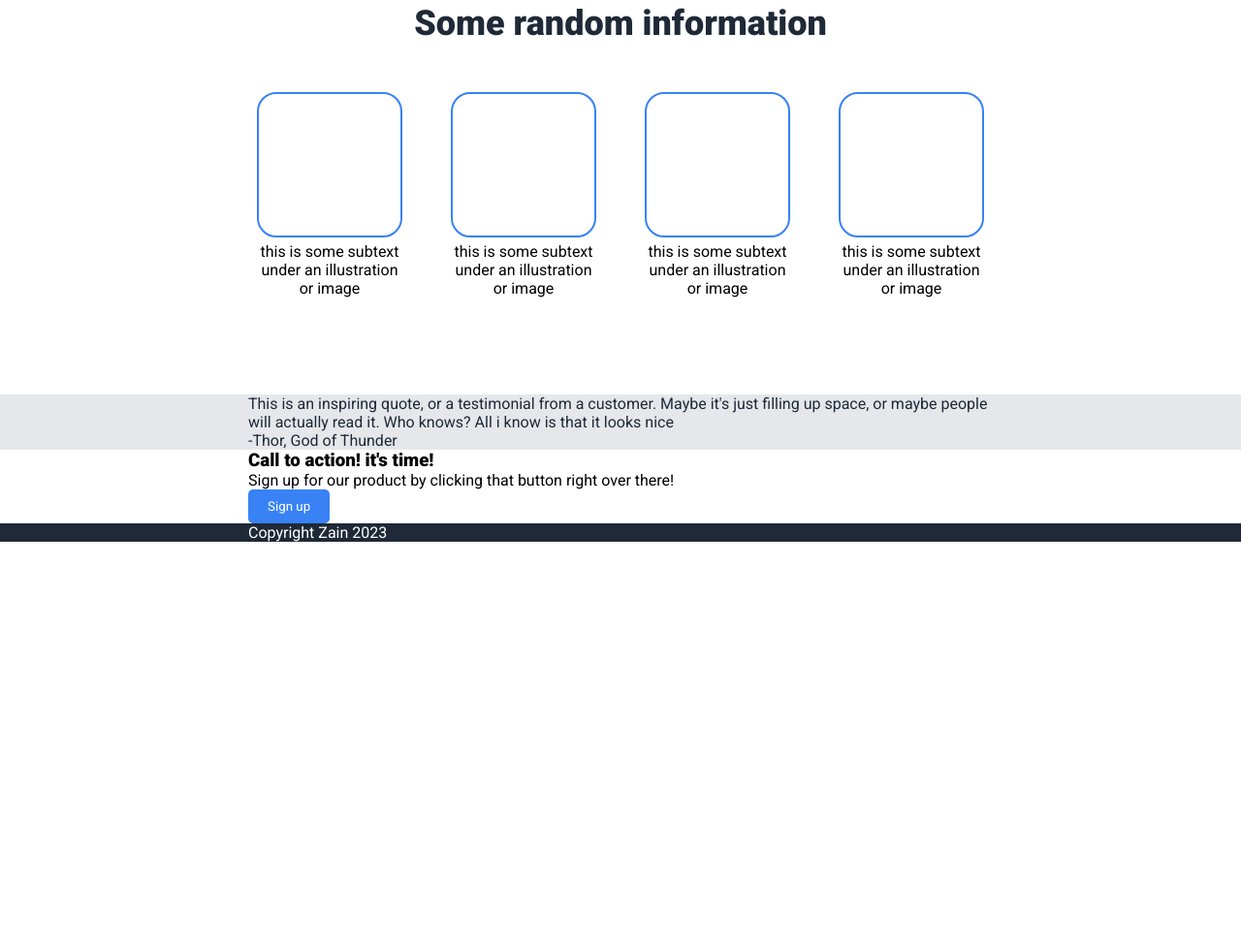
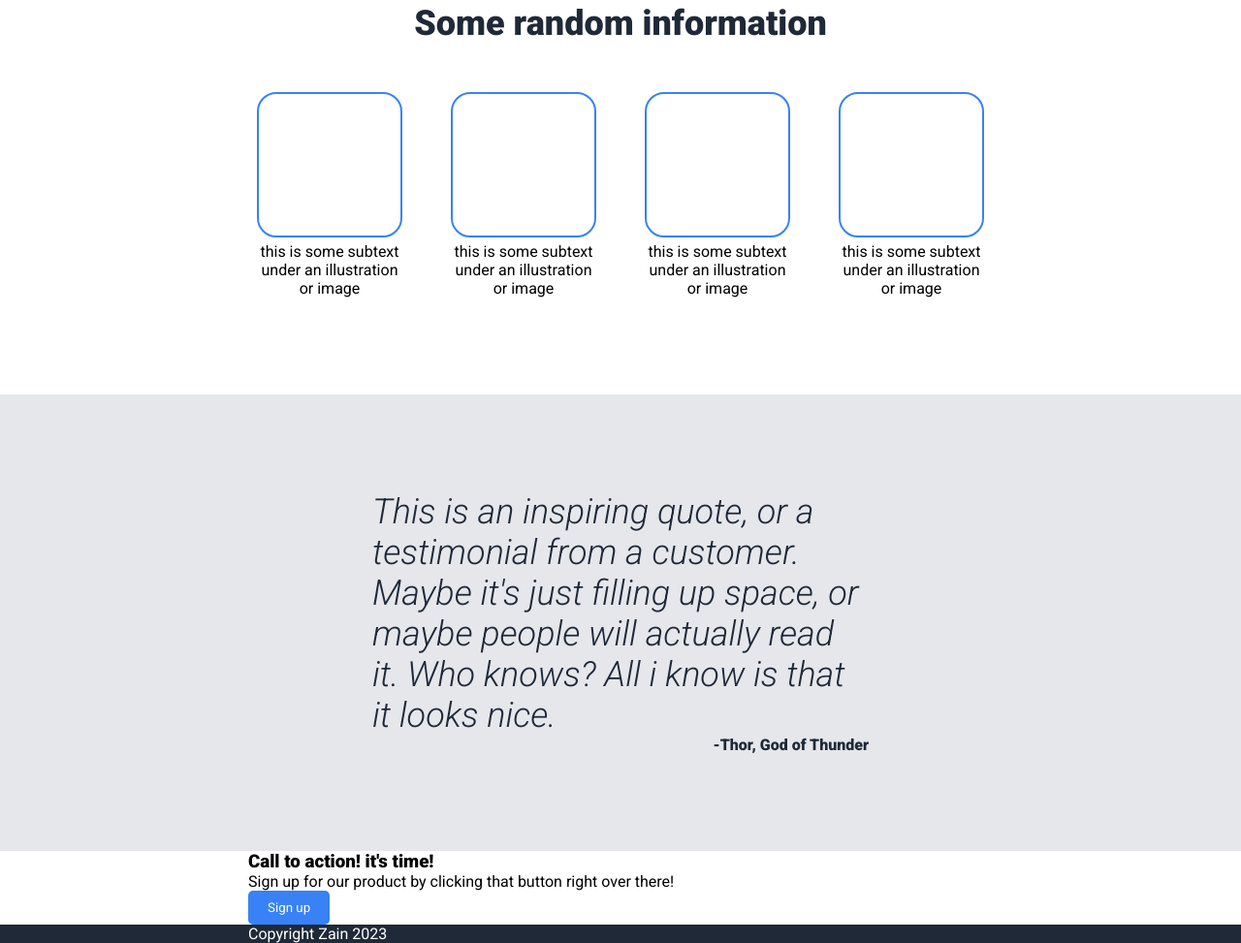
Before and after one commit to YoursTrulyZain/landing-page, a plain HTML site: page index.html in a window 1280 px wide. Shown: the part 607-1580 px from the top of the page at 97% size. Before the commit the page ends 1166 px from the top, so only its background shows below. Drawn offline with Linux system fonts and the light colour scheme.

Commit message:
Add styles to quote section

```diff
--- a/index.html
+++ b/index.html
@@ -64,10 +64,10 @@
         </div>
     </div>
     <div class="quote background">
-        <div class="width">
+        <div class="quote-width">
             <div class="body quote">
-                <p id="quote">This is an inspiring quote, or a testimonial from a customer. Maybe it's just filling up space, or maybe people will actually read it. Who knows? All i know is that it looks nice</p>
-                <p id="signature">-Thor, God of Thunder</p>
+                <div id="quote" class="quote-text"><p>This is an inspiring quote, or a testimonial from a customer. Maybe it's just filling up space, or maybe people will actually read it. Who knows? All i know is that it looks nice.</p></div>
+                <div id=signature class="quote-signature"><p>-Thor, God of Thunder</p></div>
             </div>
         </div>
     </div>
--- a/styles.css
+++ b/styles.css
@@ -52,8 +52,22 @@ h2 {
     color: #E5E7EB;
 }
 
+.quote-text {
+    font-size: 36px;
+    font-weight: 300;
+    font-style: italic;
+}
+
+.quote-signature {
+    font-weight: bold;
+}
+
 .width {
     width: 60%;
+}
+
+.quote-width {
+    width: 40%;
 }
 
 .background {
@@ -139,3 +153,22 @@ h2 {
     flex: 0 0 100px;
     text-align: center;
 }
+
+.body.quote {
+    display: flex;
+    flex-direction: column;
+    align-items: center;
+    padding: 100px 0px;
+}
+
+#quote, #signature {
+    display: flex;
+}
+
+#quote {
+    align-self: flex-start;
+}
+
+#signature {
+    align-self: flex-end;
+}
```
